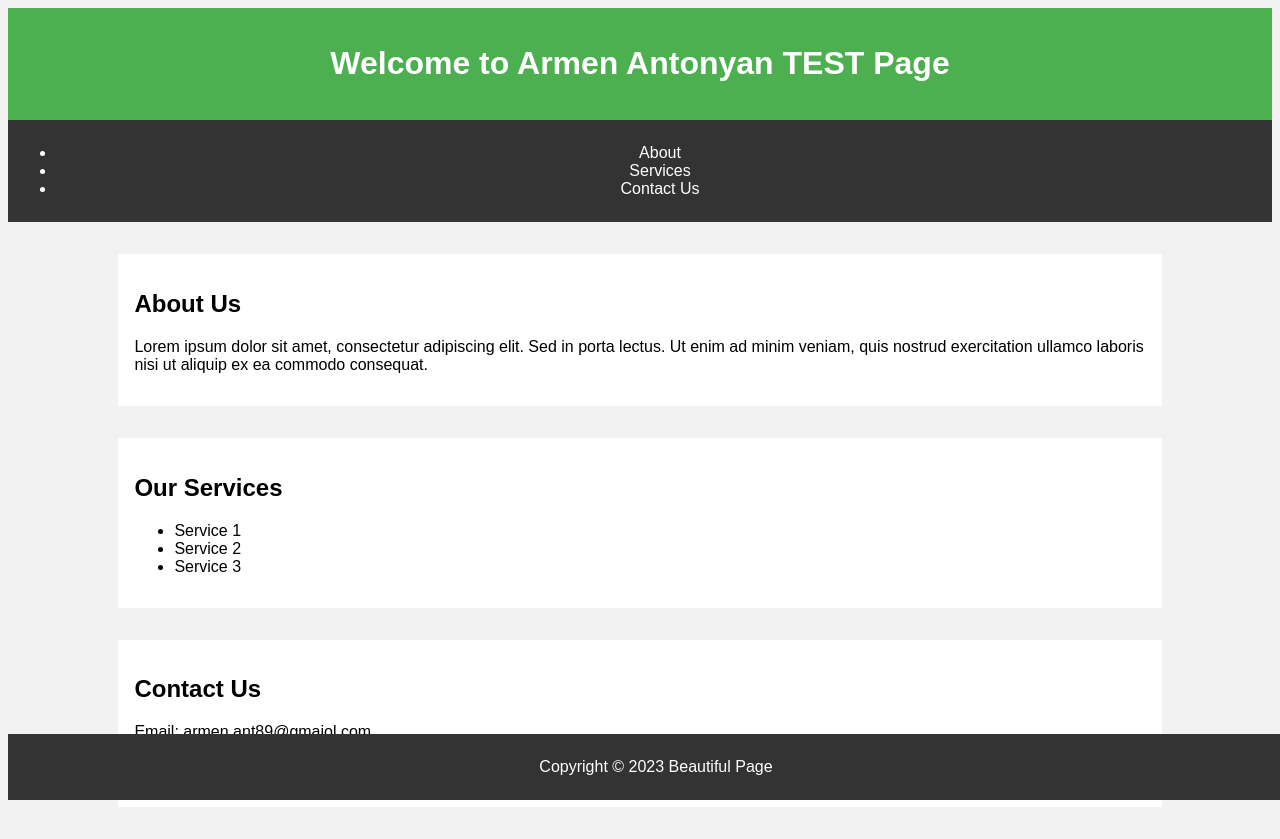
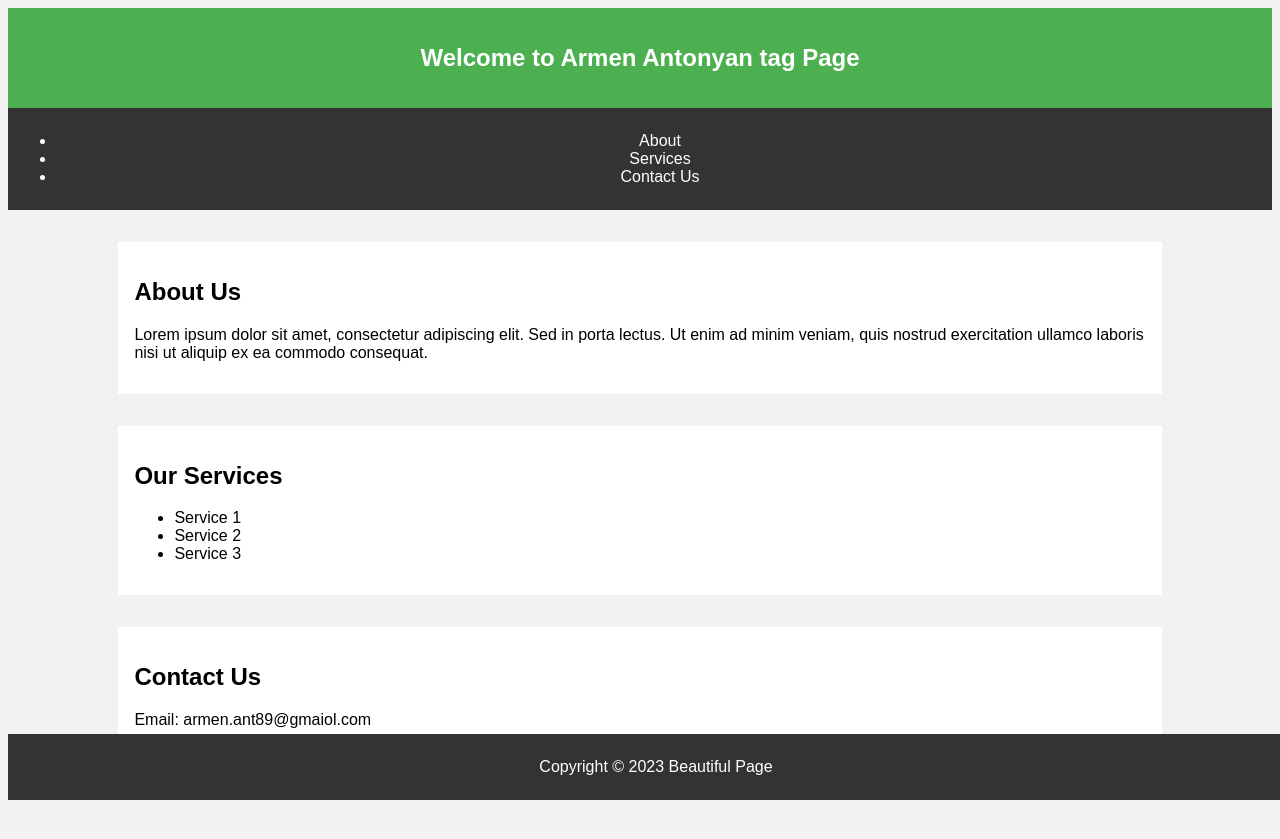
Before and after one commit to ArmenAntonyan/EXAM-BDG, a plain HTML site: page index.html in a window 1280 px wide. Shown: the top 839 px of the page. Drawn offline with Linux system fonts and the light colour scheme.

Commit message:
Update index.html
hello

```diff
--- a/index.html
+++ b/index.html
@@ -51,7 +51,7 @@ footer {
   </head>
   <body>
     <header>
-      <h1>Welcome to Armen Antonyan TEST Page</h1>
+      <h2>Welcome to Armen Antonyan tag Page</h2>
     </header>
     <nav>
       <ul>
```
